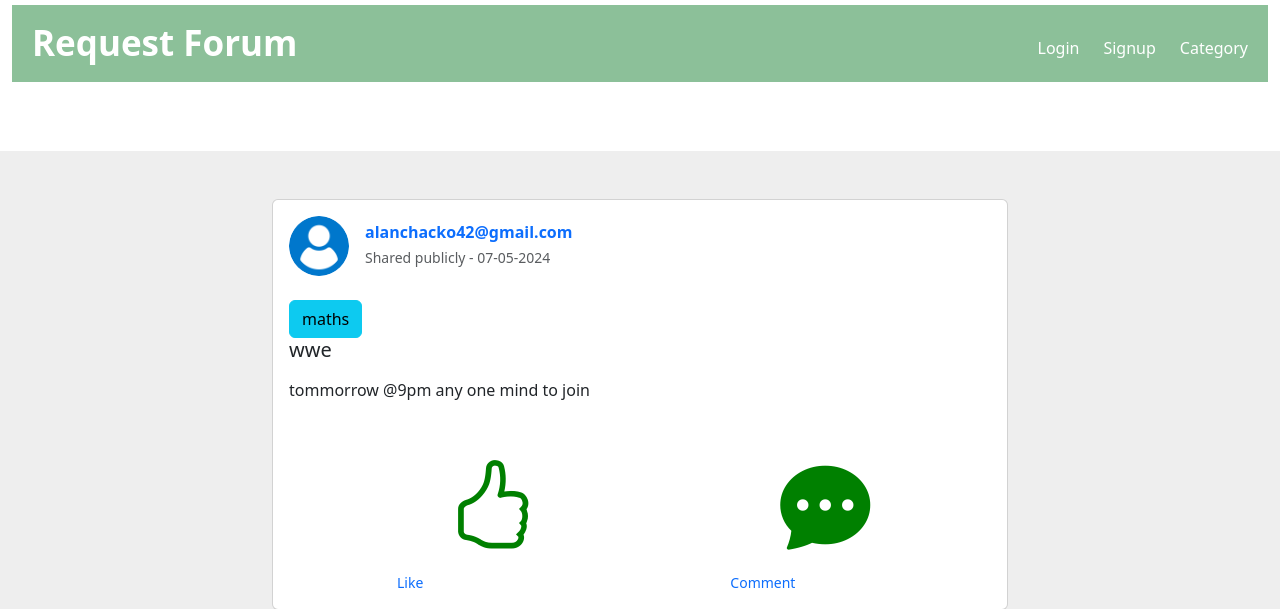
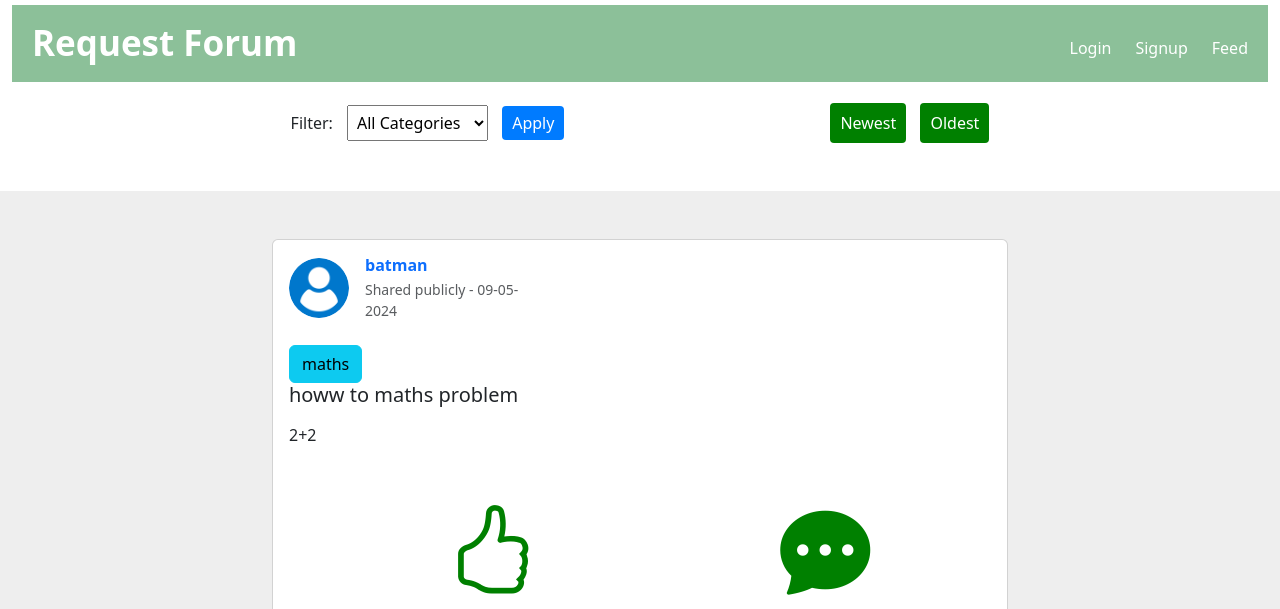
Before and after one commit to alan22222/Request-forum-Agile-webDev, a Flask app: page /feed in a window 1280 px wide. Shown: the top 609 px of the page. Run offline with Flask 3, Linux system fonts and the light colour scheme; some libraries are stand-ins or nearby versions.

Commit message:
Feature Addition, added sort functionality to feed page, improved design, custom jscript file for readibility

```diff
--- a/website/app.py
+++ b/website/app.py
@@ -33,7 +33,9 @@
     return render_template("home.html", user=current_user)
 
 # Other routes
+# Authorisation Routes
 
+# Login Page
 @app.route('/login', methods=['GET', 'POST'])
 def login():
     # Login route implementation
@@ -43,6 +45,7 @@
         return auth_login(email, password)
     return render_template('login.html', user=current_user)
 
+# Signup Page
 @app.route('/signup', methods=['GET', 'POST'])
 def signup():
     # Signup route implementation
@@ -53,12 +56,16 @@
         return auth_signup(username, email, password)
     return render_template('signup.html', user=current_user)
 
+# Logout Redirect
 @app.route('/logout')
 @login_required
 def logout():
     # Logout route implementation
     return auth_logout()
 
+# Content Routes
+
+# Category Creation Page
 @app.route('/category', methods=['GET', 'POST'])
 def category():
     # Category route implementation
@@ -75,6 +82,7 @@
 
     return render_template('category.html',user=current_user)
 
+# Post Submission Page
 @app.route('/question', methods=['GET', 'POST'])
 def question():
     # Question route implementation
@@ -101,16 +109,36 @@
         return redirect(url_for('home'))
 
     categories = Category.query.all()
-    return render_template('questiontemplate.html', categories=categories,user=current_user)
+    return render_template('questiontemplate.html', categories=categories, user=current_user)
 
-
+# Feed View Page
 @app.route('/feed', methods=['GET', 'POST'])
 def feed():
     # Feed route implementation
-    questions = Question.query.all()
-    return render_template('feed.html', questions=questions,user=current_user)
+    categories = Category.query.all() # Fetch all categories from the database
 
+    category_filter = request.args.get('category') # Get category filter from query parameters
+    sort = request.args.get('sort') # Get sort parameter from query parameters
 
+    questions = Question.query
+
+    if category_filter: # Filter questions based on the specified category
+        questions = Question.query.join(Question.categories).filter(Category.title == category_filter)
+    else:
+        category_filter = ""
+
+    if sort == 'newest':
+        questions = questions.order_by(Question.id.desc())  # Sort by newest
+    elif sort == 'oldest':
+        questions = questions.order_by(Question.id)  # Sort by oldest
+    else:
+        questions = questions.order_by(Question.id.desc())  # Sort by newest DEFAULT
+
+    questions = questions.all()
+
+    return render_template('feed.html', categories=categories, questions=questions, user=current_user, category_set=category_filter)
+
+# Post Detail Page
 @app.route('/question/<int:question_id>', methods=['GET', 'POST'])
 def question_details(question_id):
     # Question details route implementation
@@ -130,6 +158,14 @@
     answers = Answer.query.filter_by(question_id=question_id).all()
     return render_template('question_details.html', question=question, answers=answers, user=current_user)
 
+# Profile User Page
+"""
+@app.route('/profile', methods=['GET','POST'])
+def profile():
+    # Profile route implementation
+
+
+"""
 
 if __name__ == '__main__':
     create_database(app)
--- /dev/null
+++ b/website/static/custom_feed.js
@@ -0,0 +1,18 @@
+// custom_feed.js
+// javascript functions for feed interactivity
+
+// JavaScript to show/hide the button based on scroll position
+window.onscroll = function() {scrollFunction()};
+
+function scrollFunction() {
+    if (document.body.scrollTop > 20 || document.documentElement.scrollTop > 20) {
+        document.getElementById("scrollToTopBtn").style.display = "block"; // Show the button
+    } else {
+        document.getElementById("scrollToTopBtn").style.display = "none"; // Hide the button
+    }
+}
+
+// Function to scroll to the top of the page
+function scrollToTop() {
+    window.scrollTo({ top: 0, behavior: 'smooth' });
+}
--- a/website/static/style.css
+++ b/website/static/style.css
@@ -257,3 +257,75 @@
   background-color: gray;
   margin: 100px 0 0 0;
 }
+
+/* Style for Category Filter button */
+.filter-section {
+  display: flex;
+  align-items: center; /* Vertically center items */
+  justify-content: center; /* Horizontally center items */
+}
+
+.filter-form {
+  margin-right: 10%; /* Add margin between form and sorting buttons */
+}
+
+.sorting-buttons button {
+  margin-left: 10px; /* Add margin between sorting buttons */
+}
+
+#category {
+  margin: 0 10px; /* Add some margin around the select box */
+  padding: 5px; /* Add padding to the select box */
+}
+
+#filter-apply {
+  padding: 5px 10px; /* Add padding to the button */
+  border: none;
+  background-color: #007bff;
+  color: white;
+  cursor: pointer;
+  border-radius: 4px;
+}
+
+button[type="submit"]:hover {
+  background-color: #0056b3;
+}
+
+.sorting-buttons {
+  display: inline-block;
+  margin-left: 10%;
+}
+
+.sort-form button {
+  background-color: green;
+  color: white;
+  border: none;
+  padding: 8px 10px;
+  cursor: pointer;
+  border-radius: 4px;
+}
+
+.sort-form button:hover {
+  background-color: darkgreen;
+}
+
+/* Style for the scroll to top button */
+#scrollToTopBtn {
+  display: none;  /* Initially hide the button */
+  position: fixed;
+  bottom: 10%;
+  right: 5%;
+  z-index: 99;
+  font-size: 18px;
+  border: none;
+  outline: none;
+  background-color: #007bff;
+  color: white;
+  cursor: pointer;
+  padding: 15px;
+  border-radius: 4px;
+}
+
+#scrollToTopBtn:hover {
+  background-color: #555;
+}
--- a/website/templates/feed.html
+++ b/website/templates/feed.html
@@ -9,10 +9,13 @@
     <link rel="stylesheet" href="https://cdn.jsdelivr.net/npm/bootstrap-icons@1.11.1/font/bootstrap-icons.css" integrity="sha384-4LISF5TTJX/fLmGSxO53rV4miRxdg84mZsxmO8Rx5jGtp/LbrixFETvWa5a6sESd" crossorigin="anonymous">
     <link href="https://cdn.jsdelivr.net/npm/bootstrap@5.3.3/dist/css/bootstrap.min.css" rel="stylesheet" integrity="sha384-QWTKZyjpPEjISv5WaRU9OFeRpok6YctnYmDr5pNlyT2bRjXh0JMhjY6hW+ALEwIH" crossorigin="anonymous">
 
+    <script src="https://cdn.jsdelivr.net/npm/bootstrap@5.3.3/dist/js/bootstrap.bundle.min.js" integrity="sha384-YvpcrYf0tY3lHB60NNkmXc5s9fDVZLESaAA55NDzOxhy9GkcIdslK1eN7N6jIeHz" crossorigin="anonymous"></script>
     <script src="https://cdn.jsdelivr.net/npm/bootstrap@5.2.3/dist/js/bootstrap.bundle.min.js"></script>
     <script src="https://cdn.startbootstrap.com/sb-forms-latest.js"></script>
+    <script src="../static/custom_feed.js"></script>
 </head>
 <body>
+  <!-- Header Nav Bar -->
   <header>
       <nav>
           <ul class="nav-bar">
@@ -29,7 +32,7 @@
               {% else %}
               <li><a href="{{ url_for('login') }}">Login</a></li>
               <li><a href="{{ url_for('signup') }}">Signup</a></li>
-              <li><a href="{{ url_for('category') }}">Category</a></li>
+              <li><a href="{{ url_for('feed') }}">Feed</a></li>
 
               {% endif %}
               <label for="check" class="close-menu"><i class="fas fa-times"></i></label>
@@ -40,6 +43,39 @@
       </nav>
   </header>
 
+  <!-- Scroll to top button -->
+  <button onclick="scrollToTop()" id="scrollToTopBtn" title="Go to top">Top</button>
+
+  <!-- Category selector dropdown and sorting buttons -->
+  <div class="filter-section">
+    <form action="{{ url_for('feed') }}" method="GET" class="filter-form">
+        <label for="category">Filter:</label>
+        <select name="category" id="category">
+          {% if not category_set == "" %}
+            <option value="category_set">{{ category_set }}</option>
+            <option value="">All Categories</option>
+            {% for category in categories %}
+                <option value="{{ category.title }}">{{ category.title }}</option>
+            {% endfor %}
+          {% else %}
+            <option value="">All Categories</option>
+            {% for category in categories %}
+                <option value="{{ category.title }}">{{ category.title }}</option>
+            {% endfor %}
+          {% endif %}
+        </select>
+        <button id="filter-apply" type="submit">Apply</button>
+    </form>
+    <div class="sorting-buttons">
+      <form action="{{ url_for('feed') }}" method="GET" class="sort-form">
+        <input type="hidden" name="category" value="{{ request.args.get('category') }}">
+        <button type="submit" name="sort" value="newest" >Newest</button>
+        <button type="submit" name="sort" value="oldest" >Oldest</button>
+      </form>
+    </div>
+  </div>
+
+  <!-- Render Posts and like/comment links -->
   <section style="background-color: #eee;">
     <div class="container my-5 py-5">
         <div class="row d-flex justify-content-center">
@@ -78,10 +114,6 @@
                     <i class="far fa-comment-dots me-2"></i>
                     <p class="mb-0"><i class="bi bi-chat-dots-fill"> </i>Comment</p>
                   </a>
-                    <!-- <a href="#!" class="d-flex align-items-center me-3">
-                      <i class="fas fa-share me-2"></i>
-                      <p class="mb-0">Share</p>
-                    </a> -->
                 </div>
               </div>
 
@@ -93,7 +125,5 @@
     </div>
   </section>
 
-      <script src="https://cdn.jsdelivr.net/npm/bootstrap@5.3.3/dist/js/bootstrap.bundle.min.js" integrity="sha384-YvpcrYf0tY3lHB60NNkmXc5s9fDVZLESaAA55NDzOxhy9GkcIdslK1eN7N6jIeHz" crossorigin="anonymous"></script>
-
 </body>
 </html>
```
Lines whose indentation alone changed are shown as unchanged.
